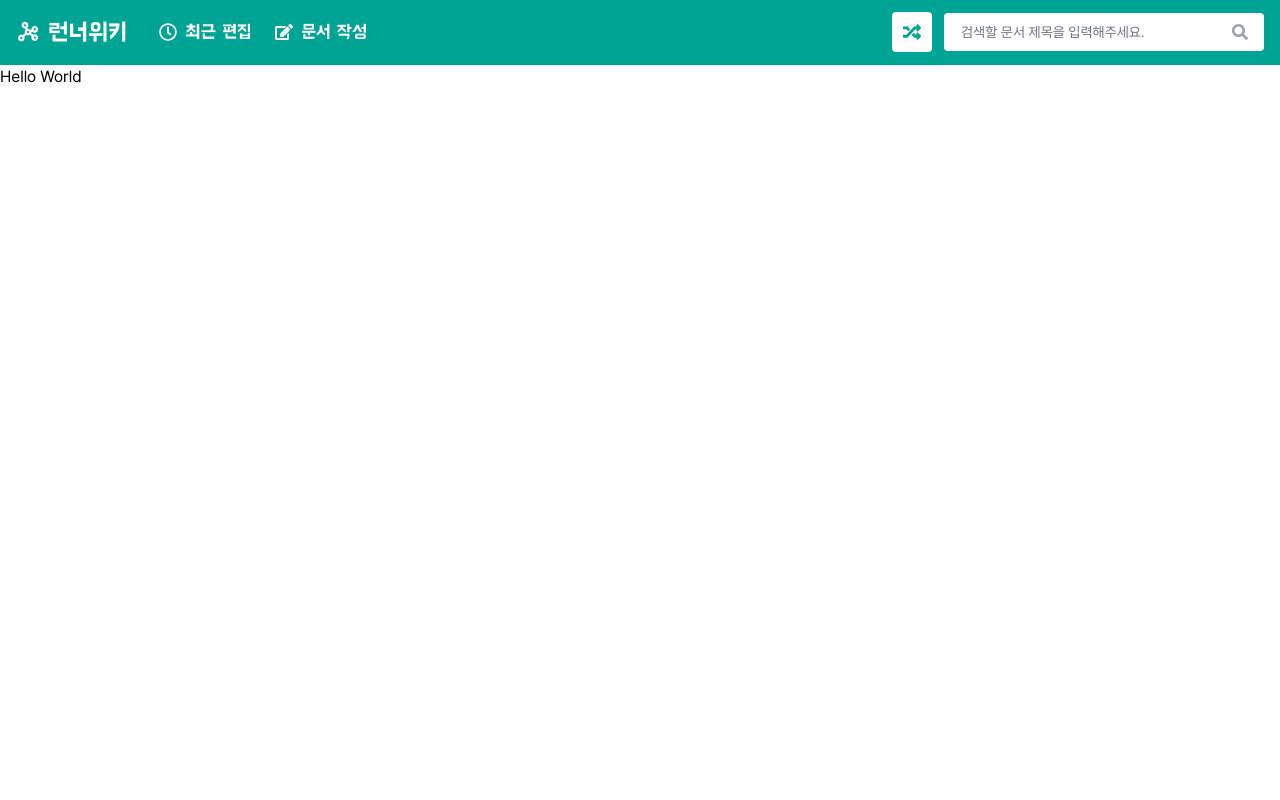
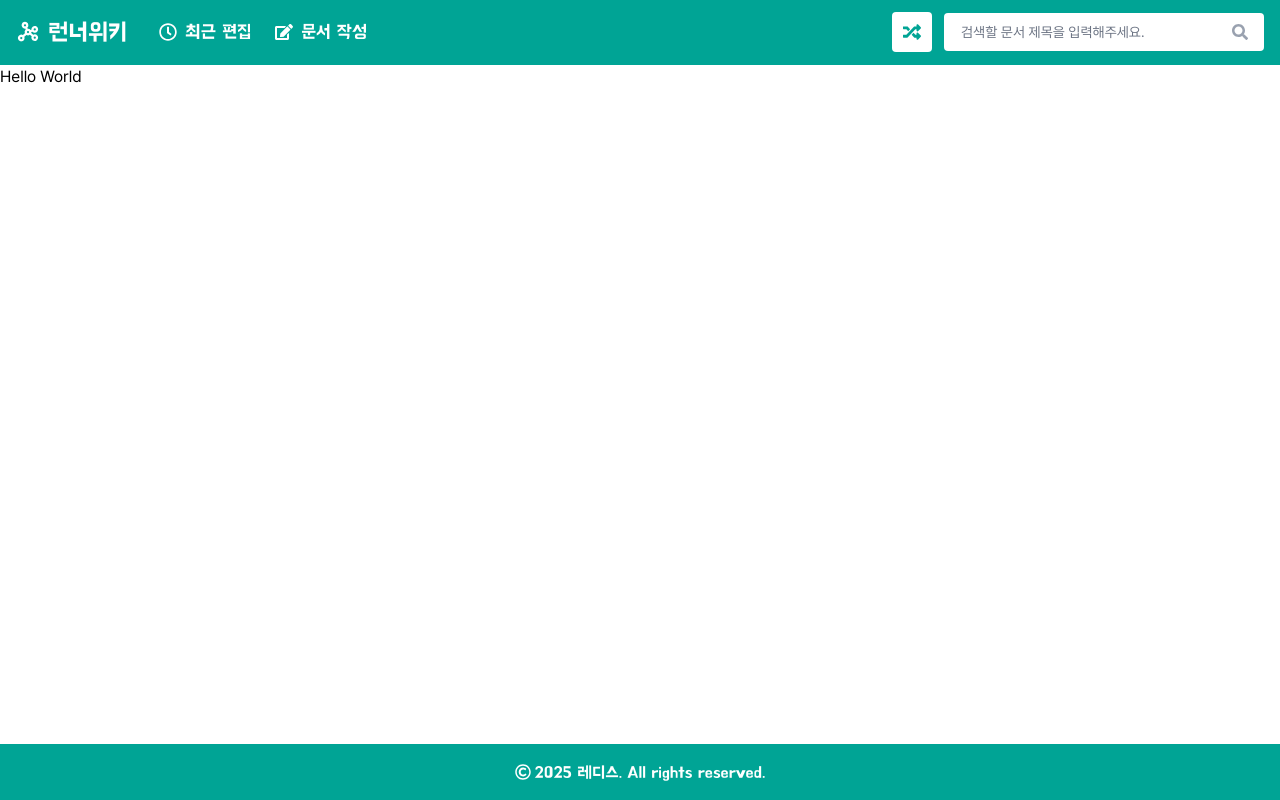
Before and after one commit to openmpy/runner-wiki, a Next.js app in the folder client/: page / in a window 1280 px wide. Built offline with nearby package versions, Linux system fonts and the light colour scheme.

Commit message:
feat: 레이아웃에 푸터 컴포넌트 추가 및 자식 요소를 메인 영역으로 감싸기
- `layout.tsx`에 `Footer` 컴포넌트를 추가하여 페이지 하단에 푸터를 표시
- 자식 요소를 `<main>` 태그로 감싸 레이아웃 구조 개선

```diff
--- a/client/app/layout.tsx
+++ b/client/app/layout.tsx
@@ -1,3 +1,4 @@
+import Footer from "@/components/layout/Footer";
 import Header from "@/components/layout/Header";
 import localFont from "next/font/local";
 import "./globals.css";
@@ -22,10 +23,11 @@ export default function RootLayout({
   return (
     <html lang="ko">
       <body
-        className={`antialiased ${bmHanna.variable} ${pretendard.variable} font-pretendard`}
+        className={`antialiased ${bmHanna.variable} ${pretendard.variable} font-pretendard min-h-screen flex flex-col`}
       >
         <Header />
-        {children}
+        <main className="flex-1">{children}</main>
+        <Footer />
       </body>
     </html>
   );
--- /dev/null
+++ b/client/components/layout/Footer.tsx
@@ -0,0 +1,16 @@
+import { FaRegCopyright } from "react-icons/fa";
+
+const Footer = () => {
+  return (
+    <footer className="bg-mint py-4">
+      <div className="flex items-center justify-center space-x-1">
+        <FaRegCopyright className="text-md text-white" />
+        <span className="text-md font-bm-hanna text-white">
+          2025 레디스. All rights reserved.
+        </span>
+      </div>
+    </footer>
+  );
+};
+
+export default Footer;
```
